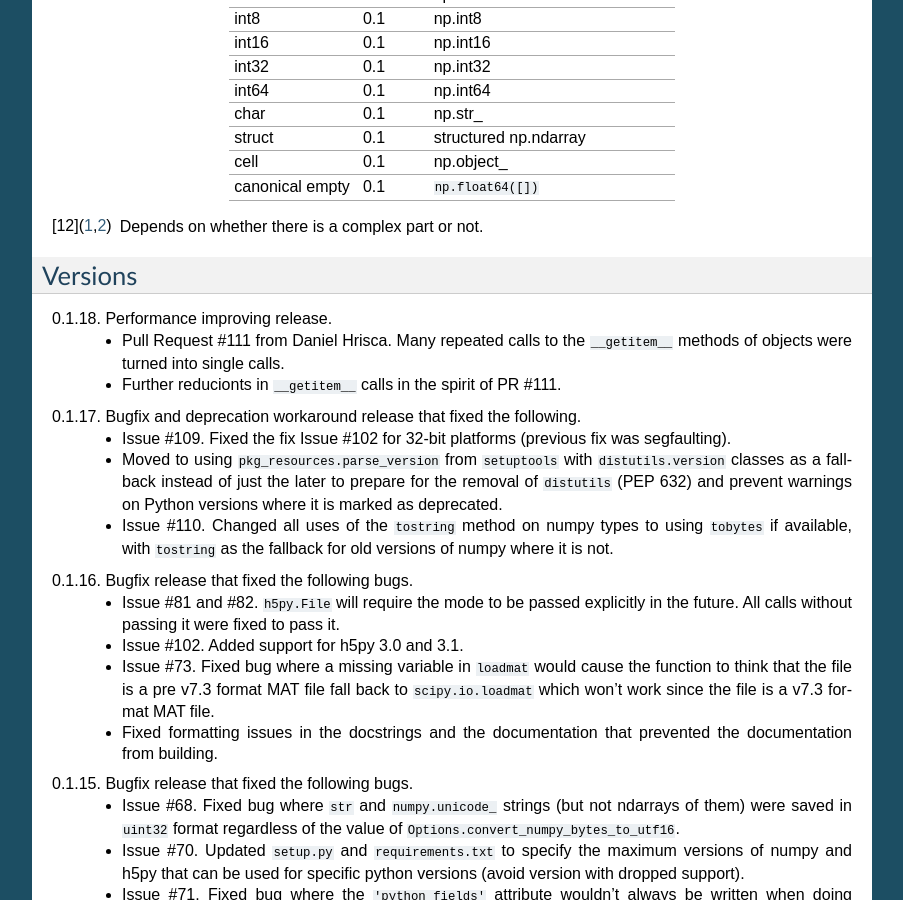
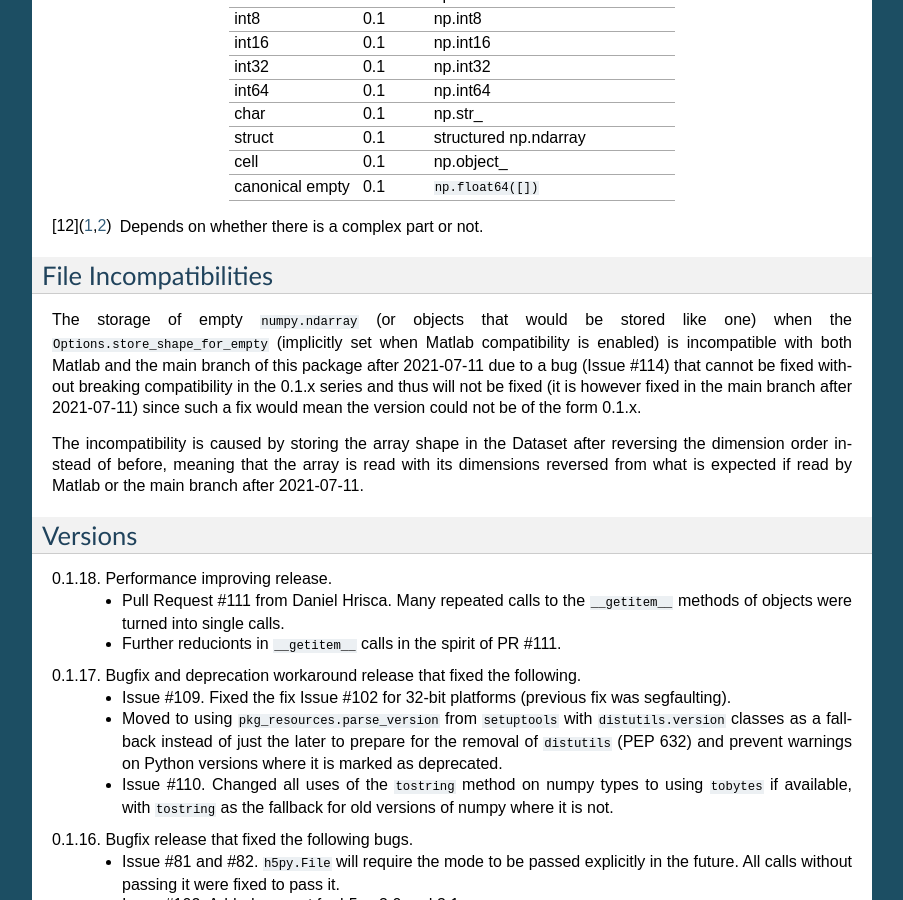
Before and after one commit to frejanordsiek/hdf5storage, a Sphinx documentation site: the page built from doc/source/information.rst, in a window 1280 px wide and 900 px high, scrolled down 4380 px. Shown: the whole window, without its empty margins (198-1101 px from the left). Built offline with Sphinx 7.4.7, drawn with Linux system fonts in a browser that asks for light colours; formulas are drawn with MathJax 3; some of the changed text lies outside the part shown.

Commit message:
Added notes in the README.rst and the storage format documentation about the incompatibilities with Matlab and non-0.1.x versions after 2021-07-11.

```diff
--- a/README.rst
+++ b/README.rst
@@ -254,6 +254,23 @@ canonical empty  0.1      ``np.float64([])``
 .. [12] Depends on whether there is a complex part or not.
 
 
+File Incompatibilities
+======================
+
+The storage of empty ``numpy.ndarray`` (or objects that would be stored like
+one) when the ``Options.store_shape_for_empty`` (implicitly set when Matlab
+compatibility is enabled) is incompatible with both Matlab and the main
+branch of this package after 2021-07-11 due to a bug (Issue #114) that cannot
+be fixed without breaking compatibility in the 0.1.x series and thus
+will not be fixed (it is however fixed in the main branch after 2021-07-11)
+since such a fix would mean the version could not be of the form 0.1.x.
+
+The incompatibility is caused by storing the array shape in the Dataset after
+reversing the dimension order instead of before, meaning that the array is
+read with its dimensions reversed from what is expected if read by Matlab
+or the main branch after 2021-07-11.
+
+
 Versions
 ========
 
```
Also changed, not shown: doc/source/storage_format.rst (+10 -0 lines).
